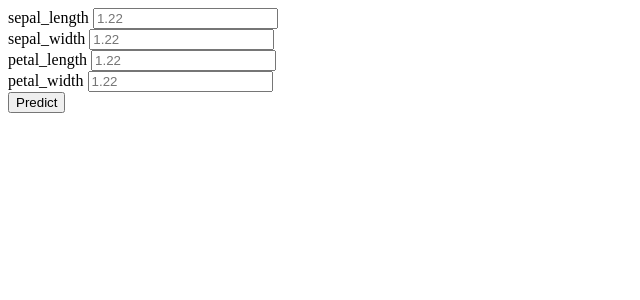
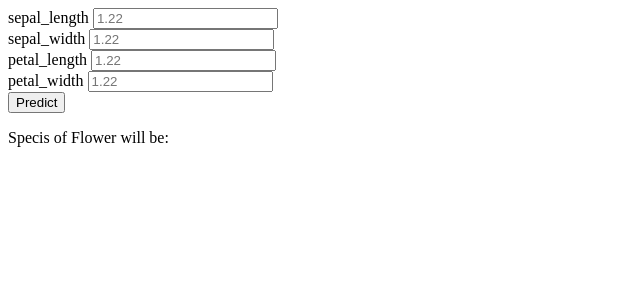
Before and after one commit to Ubaid883/ML-Project-iris-dataset, a Flask app: page / in a window 1280 px wide. Shown: the top 300 px of the page, without its empty margins (0-640 px from the left). Run offline with Flask 3, Linux system fonts and the light colour scheme; parts of the project's set-up code (start-up, migrations or seed data) failed here and were passed over.

Commit message:
add ML code

```diff
--- a/app.py
+++ b/app.py
@@ -11,7 +11,7 @@ def home():
     if request.method == 'POST':
         data = [float(x) for x in request.form.values()]
         prediction = model.predict([data])  # model expects a 2D array
-        output = "Flower will be {}".format(prediction[0])
+        output = "{}".format(prediction[0])
 
     return render_template('index.html', rsult=output)
 
--- a/templates/index.html
+++ b/templates/index.html
@@ -29,7 +29,7 @@
         <button type="submit">Predict</button>
     </form>
     <div>
-       <h3><strong> {{rsult}}</strong></h3>
+       <p>Specis of Flower will be: <h3><strong> {{rsult}}</strong></h3></p>
     </div>
 </body>
 
```
Also changed, not shown: 1 other file.
